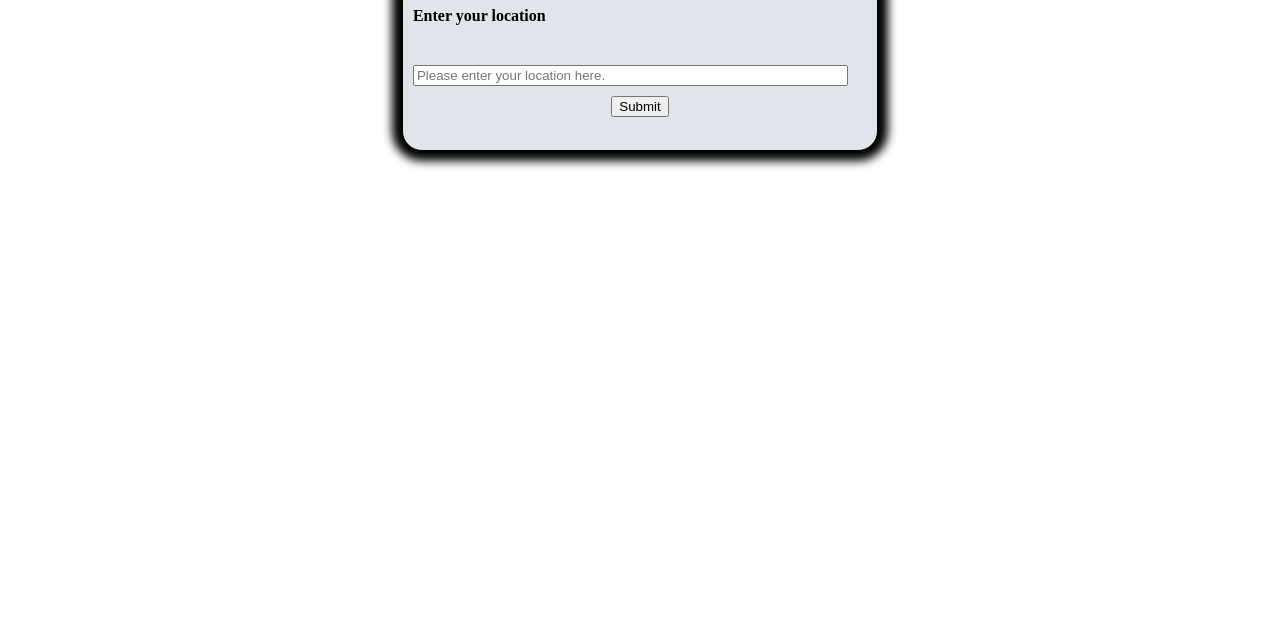
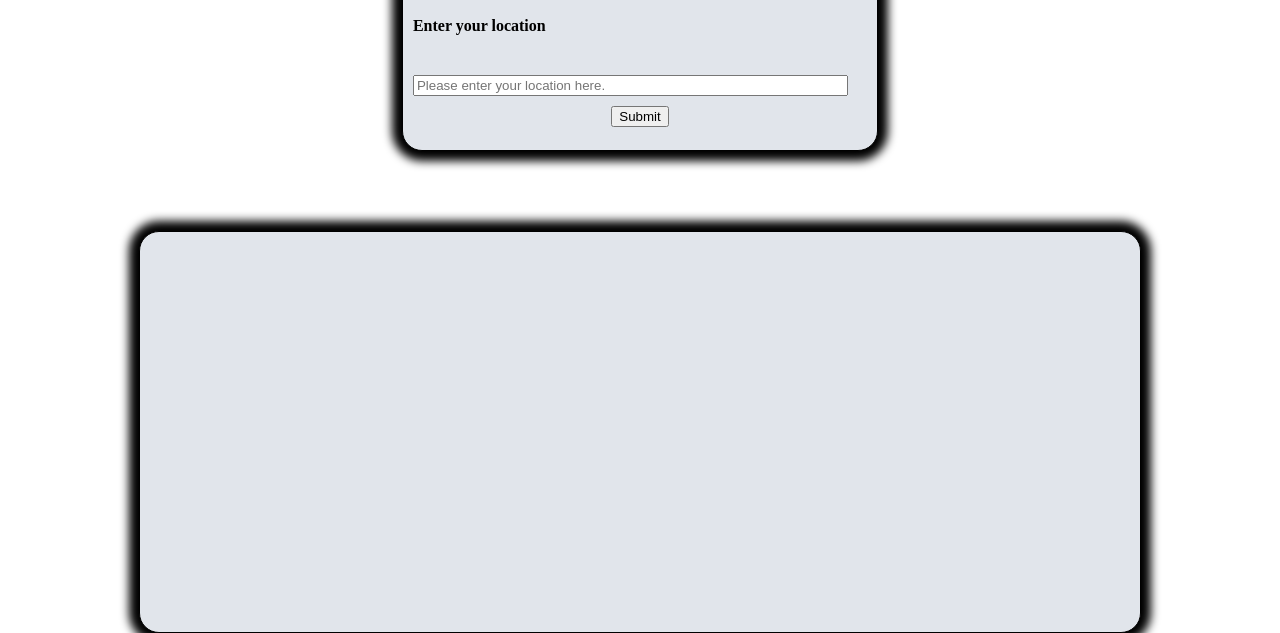
Before and after one commit to mleblanc94/WeatherAPI-Finder, a plain HTML site: page index.html in a window 1280 px wide. Shown: the part 173-806 px from the top of the page. Drawn offline with Linux system fonts and the light colour scheme.

Commit message:
added to body of page

```diff
--- a/index.html
+++ b/index.html
@@ -8,7 +8,7 @@
         <nav>
             <h2>WeatherAPI Finder</h2>
         </nav>
-        <div class="main-body-content">
+        <div class="main-body-search">
         <div class="search-box">
             <h1>Get the weather for your location</h1>
             <h4>Enter your location</h4>
@@ -16,5 +16,15 @@
             <div class="button-class"><button>Submit</button></div>
         </div>
         </div>
+        <div class="main-body-display-box">
+        <div class="display-box">
+            <div></div>
+            <div></div>
+            <div></div>
+            <div></div>
+            <div></div>
+        </div>
+        </div>
+        </div>
     </body>
 </html>
--- a/style.css
+++ b/style.css
@@ -17,7 +17,7 @@ nav {
 
 /* Search box */
 
-.main-body-content {
+.main-body-search {
     display: flex;
     justify-content: center;
     align-items: center;
@@ -26,6 +26,10 @@ nav {
 
 h1, h4, input {
     margin: 10px;
+}
+
+h4 {
+    margin-top: 20px;
 }
 
 input {
@@ -52,3 +56,22 @@ input {
       font-size: .8rem;
     }
   }
+
+/* Display Weather Box */
+
+.main-body-display-box {
+    display: flex;
+    justify-content: center;
+    align-items: center;
+}
+
+.display-box {
+    display: flex;
+    height: 400px;
+    width: 1000px;
+    margin-top: 80px;
+    background-color: #e1e5eb;
+    border: 1px solid black;
+    border-radius: 20px;
+    box-shadow: 0 0 10px 10px black;
+}
```
